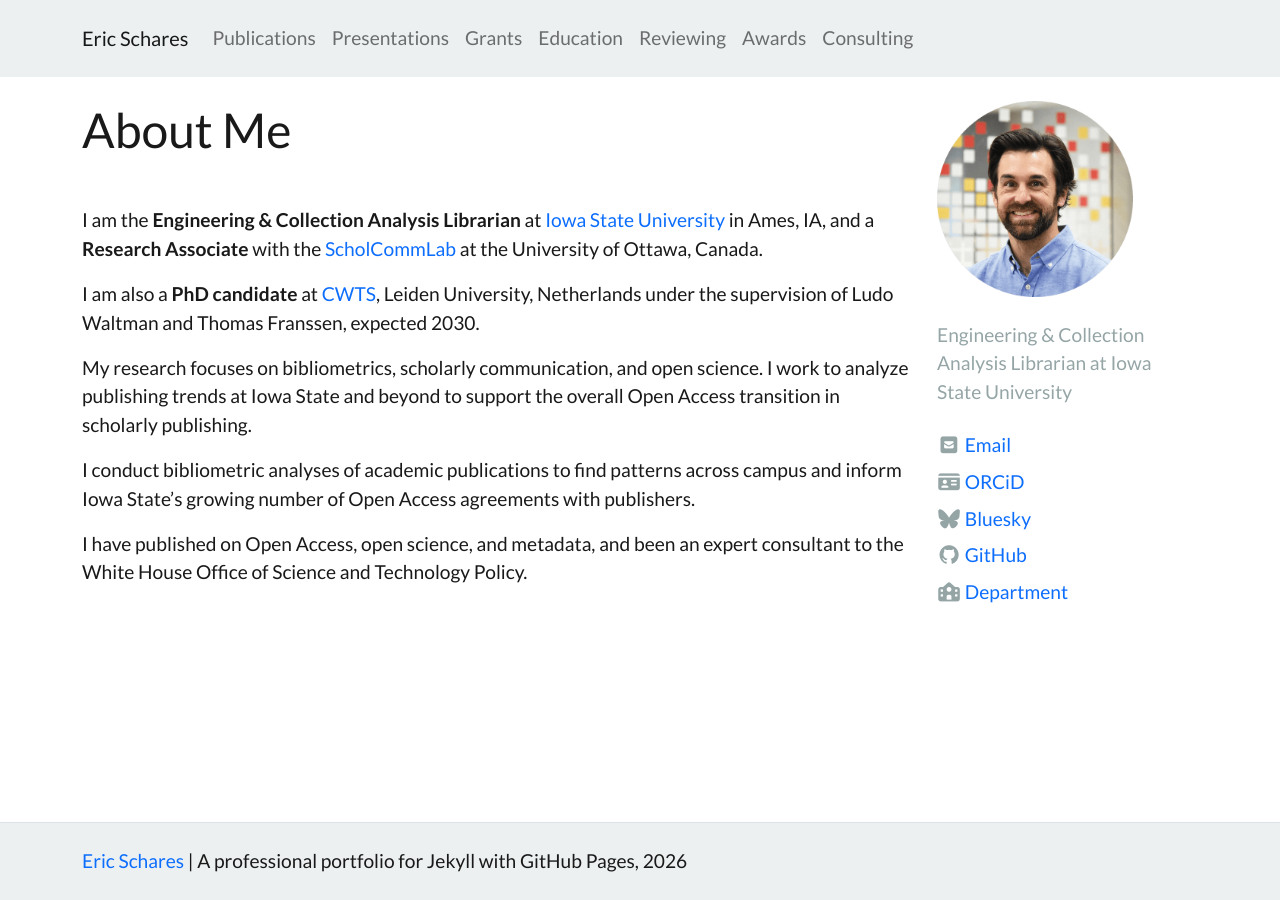
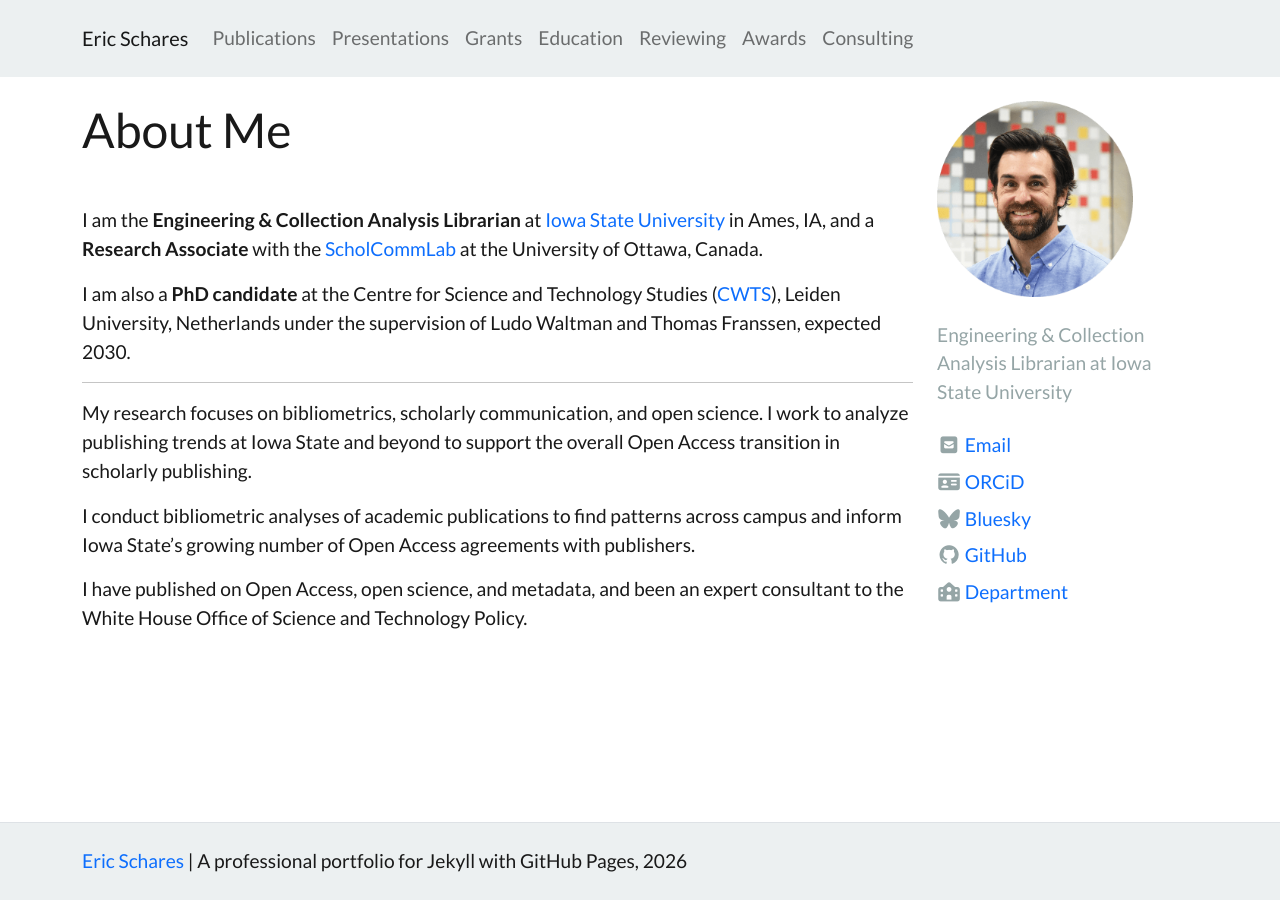
Before and after one commit to eschares/eschares.github.io, a Jekyll site: the page built from index.md, in a window 1280 px wide. Built offline with Jekyll 4.4.1, drawn with Linux system fonts in a browser that asks for light colours; nearby versions of some CDN libraries.

Commit message:
(CWTS) in parenthesis

```diff
--- a/index.md
+++ b/index.md
@@ -4,7 +4,9 @@ title: About Me
 
 I am the **Engineering & Collection Analysis Librarian** at [Iowa State University](https://www.lib.iastate.edu/) in Ames, IA, and a **Research Associate** with the [ScholCommLab](https://www.scholcommlab.ca/) at the University of Ottawa, Canada.
 
-I am also a **PhD candidate** at [CWTS](https://www.universiteitleiden.nl/en/social-behavioural-sciences/cwts), Leiden University, Netherlands under the supervision of Ludo Waltman and Thomas Franssen, expected 2030.
+I am also a **PhD candidate** at the Centre for Science and Technology Studies ([CWTS](https://www.universiteitleiden.nl/en/social-behavioural-sciences/cwts)), Leiden University, Netherlands under the supervision of Ludo Waltman and Thomas Franssen, expected 2030.
+
+---
 
 My research focuses on bibliometrics, scholarly communication, and open science. I work to analyze publishing trends at Iowa State and beyond to support the overall Open Access transition in scholarly publishing.
 
```
